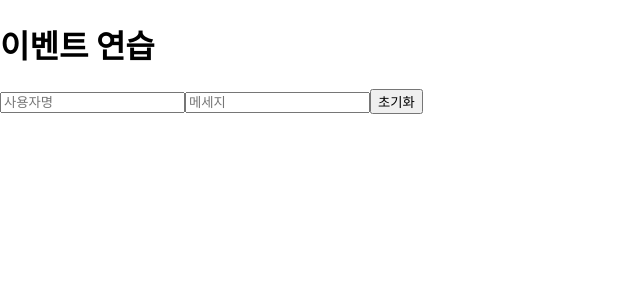
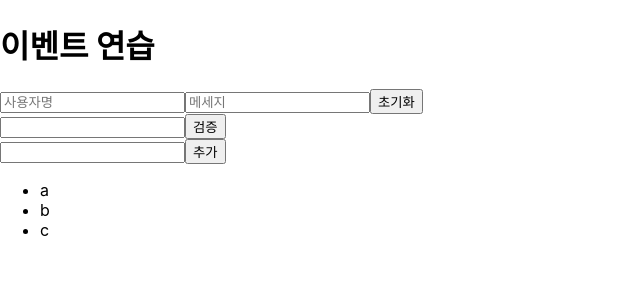
Before and after one commit to joohongkim1/react-basic, a React (Create React App) app: page / in a window 1280 px wide. Shown: the top 300 px of the page, without its empty margins (0-640 px from the left). Built offline with nearby package versions, Linux system fonts and the light colour scheme.

Commit message:
Iteration

```diff
--- a/src/App.js
+++ b/src/App.js
@@ -1,8 +1,11 @@
 import React from 'react';
 import Counter from './Counter';
 import EventPractice from './EventPractice';
+import IterationSample from './IterationSample';
 import MyComponent from './MyComponent';
 import Say from './Say';
+import ScrollBox from './ScrollBox';
+import ValidationSample from './ValidationSample';
 
 const App = () => {
   return (
@@ -11,6 +14,8 @@
       <Counter />
       <Say /> */}
       <EventPractice />
+      <ValidationSample />
+      <IterationSample />
     </div>
   );
 };
--- /dev/null
+++ b/src/IterationSample.js
@@ -0,0 +1,49 @@
+import React, { useState } from 'react';
+
+const IterationSample = () => {
+  // const names = ['a', 'b', 'c', 'd', 'e'];
+  // 고유 값이 없는 경우에만 index 사용, 배열 변경 시 효율적이지 못함.
+  // const nameList = names.map((name, index) => <li key={index}>{name}</li>);
+
+  const [names, setNames] = useState([
+    { id: 1, text: 'a' },
+    { id: 2, text: 'b' },
+    { id: 3, text: 'c' },
+  ]);
+
+  const [inputText, setInputText] = useState('');
+  const [nextId, setNextId] = useState(4);
+
+  const onChange = (e) => setInputText(e.target.value);
+  const onClick = () => {
+    // concat 을 사용하여 불변성 유지
+    // push 는 기존 배열 변경, concat 은 새 배열 생성
+    const nextNames = names.concat({
+      id: nextId,
+      text: inputText,
+    });
+    setNames(nextNames);
+    setNextId(nextId + 1);
+    setInputText('');
+  };
+
+  const onRemove = (id) => {
+    const nextNames = names.filter((name) => name.id !== id);
+    setNames(nextNames);
+  };
+
+  const nameList = names.map((name) => (
+    <li key={name.id} onDoubleClick={() => onRemove(name.id)}>
+      {name.text}
+    </li>
+  ));
+  return (
+    <div>
+      <input value={inputText} onChange={onChange} />
+      <button onClick={onClick}>추가</button>
+      <ul>{nameList}</ul>
+    </div>
+  );
+};
+
+export default IterationSample;
--- /dev/null
+++ b/src/ScrollBox.js
@@ -0,0 +1,36 @@
+import React, { Component } from 'react';
+
+class ScrollBox extends Component {
+  scrollToBottom = () => {
+    const { scrollHeight, clientHeight } = this.box;
+    this.box.scrollTop = scrollHeight - clientHeight;
+  };
+  render() {
+    const style = {
+      border: '1px solid black',
+      height: '300px',
+      width: '300px',
+      overflow: 'auto',
+      position: 'relative',
+    };
+
+    const innerStyle = {
+      width: '100%',
+      height: '650px',
+      background: 'linear-gradient(white, black)',
+    };
+
+    return (
+      <div
+        style={style}
+        ref={(ref) => {
+          this.box = ref;
+        }}
+      >
+        <div style={innerStyle}></div>
+      </div>
+    );
+  }
+}
+
+export default ScrollBox;
--- /dev/null
+++ b/src/Validation.css
@@ -0,0 +1,7 @@
+.success {
+  background-color: green;
+}
+
+.fail {
+  background-color: red;
+}
--- /dev/null
+++ b/src/ValidationSample.js
@@ -0,0 +1,47 @@
+import React, { Component } from 'react';
+import './Validation.css';
+
+class ValidationSample extends Component {
+  state = {
+    pw: '',
+    clicked: false,
+    validated: false,
+  };
+
+  handleChange = (e) => {
+    this.setState({
+      pw: e.target.value,
+    });
+  };
+
+  handleButtonClick = () => {
+    this.setState({
+      clicked: true,
+      validated: this.state.pw === '0000',
+    });
+    this.input.focus();
+  };
+
+  render() {
+    return (
+      <div>
+        <input
+          ref={(ref) => (this.input = ref)}
+          type="password"
+          value={this.state.pw}
+          onChange={this.handleChange}
+          className={
+            this.state.clicked
+              ? this.state.validated
+                ? 'success'
+                : 'fail'
+              : ''
+          }
+        />
+        <button onClick={this.handleButtonClick}>검증</button>
+      </div>
+    );
+  }
+}
+
+export default ValidationSample;
```
Also changed, not shown: src/RefSample.js (added, +17 -0 lines).
